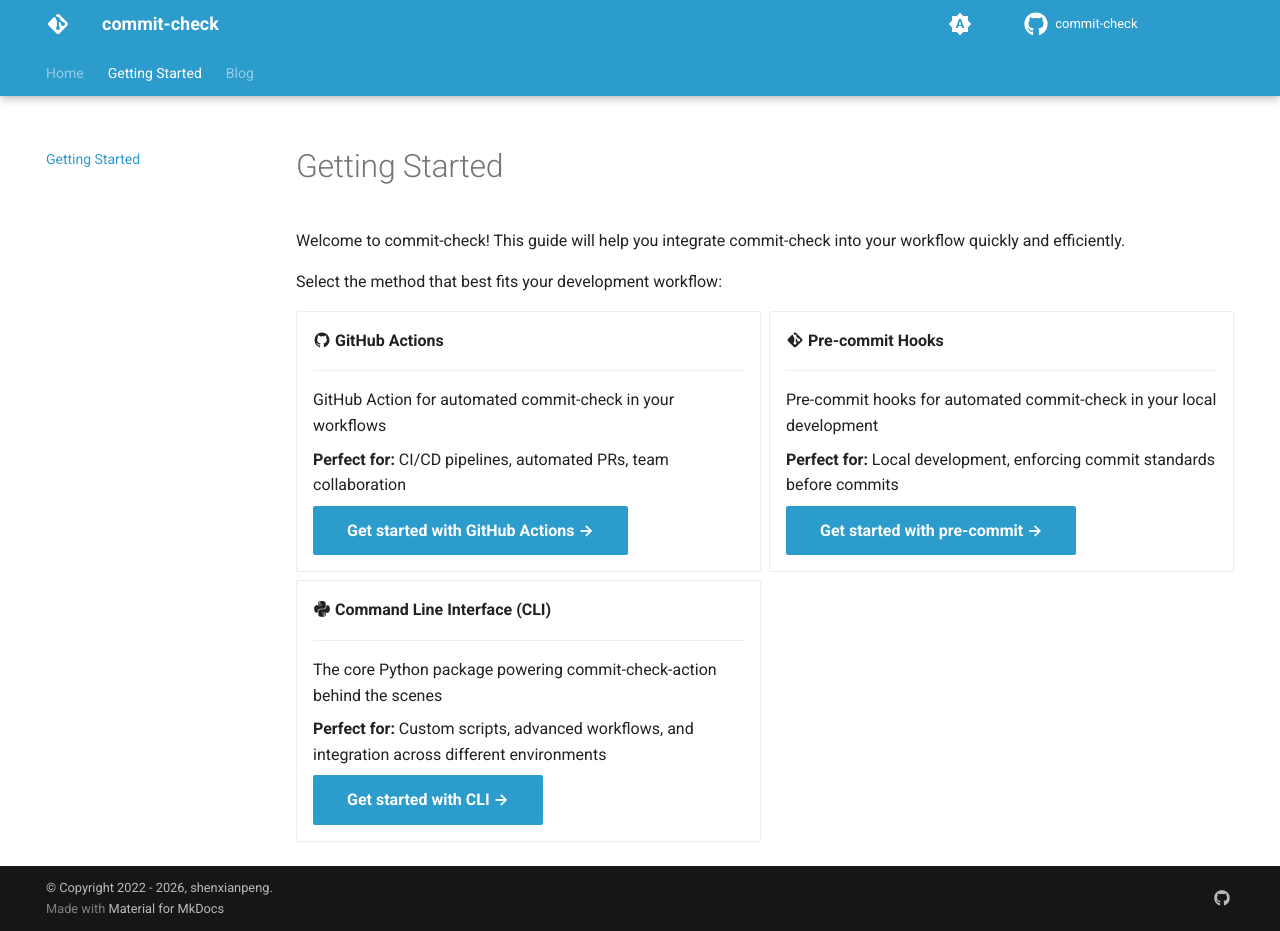
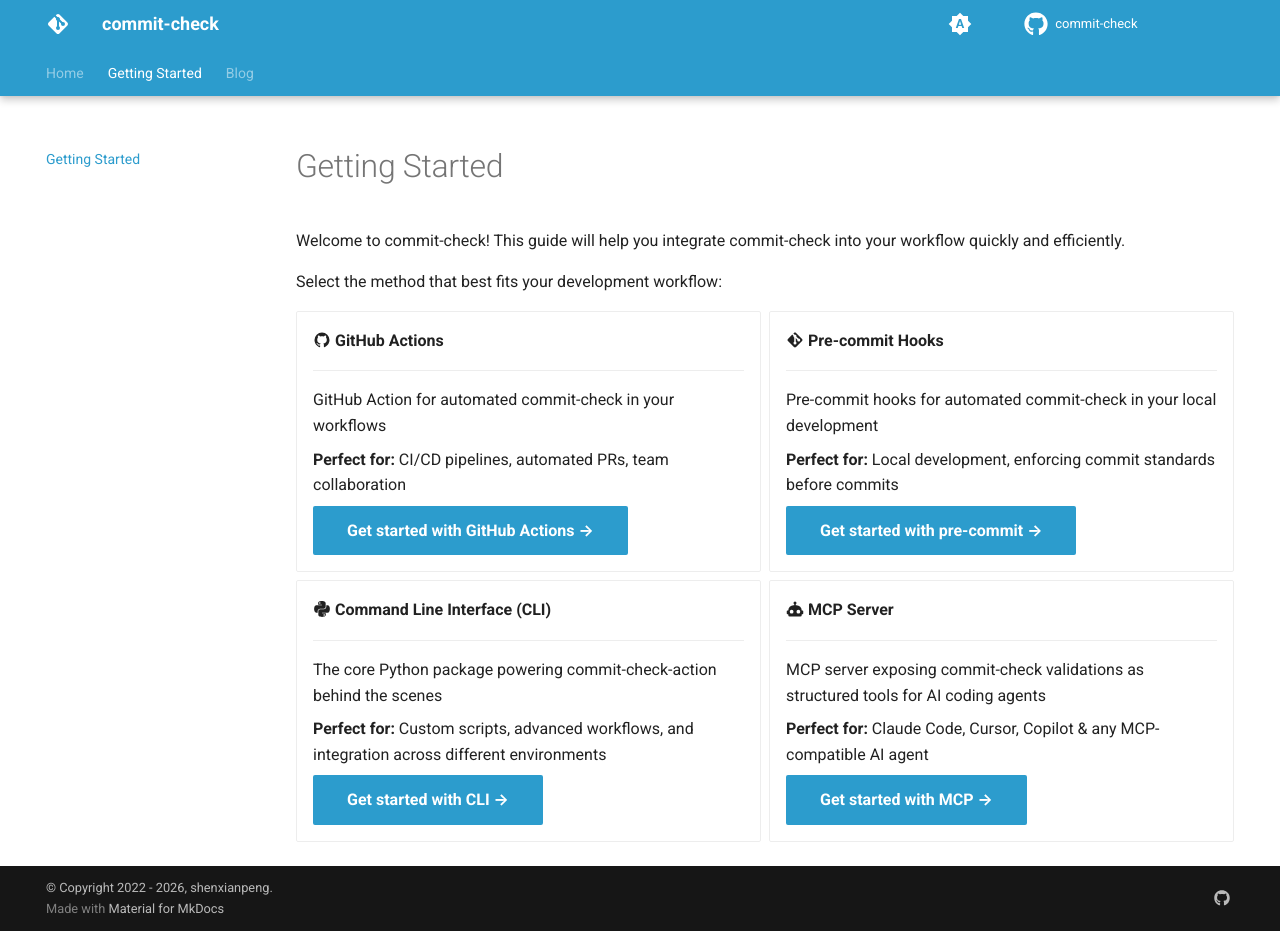
Before and after one commit to commit-check/commit-check.github.io, an MkDocs documentation site: the page built from docs/getting-started.md, in a window 1280 px wide and 931 px high. Built offline with MkDocs 1.6.1 and Material for MkDocs 9.7.7, drawn with Linux system fonts in a browser that asks for light colours.

Commit message:
docs: add MCP Server to getting started page and homepage (#8)
Adds the
[commit-check-mcp](https://github.com/commit-check/commit-check-mcp) MCP
server to the site, covering:

### Changes

**Getting Started page** — Added a 4th grid card for the MCP Server,
targeting AI coding agents (Claude Code, Cursor, Copilot, etc.).

**Homepage** — Updated the "Works Everywhere" card description to
include MCP server. Added a new Quick Start tab with an example MCP
config snippet.

### Why

The `commit-check-mcp` package is a mature part of the commit-check
ecosystem with a dedicated repo and PyPI package. It was missing from
the docs despite being listed under the org repos. This makes it
discoverable to users looking for AI-agent-friendly commit validation.

```diff
--- a/docs/getting-started.md
+++ b/docs/getting-started.md
@@ -38,4 +38,14 @@
 
     [Get started with CLI →](https://commit-check.github.io/commit-check/){ .md-button .md-button--primary }
 
+- :material-robot: **MCP Server**
+
+    ---
+
+    MCP server exposing commit-check validations as structured tools for AI coding agents
+
+    **Perfect for:** Claude Code, Cursor, Copilot & any MCP-compatible AI agent
+
+    [Get started with MCP →](https://github.com/commit-check/commit-check-mcp){ .md-button .md-button--primary }
+
 </div>
```
Also changed, not shown: docs/index.md (+20 -1 lines).
